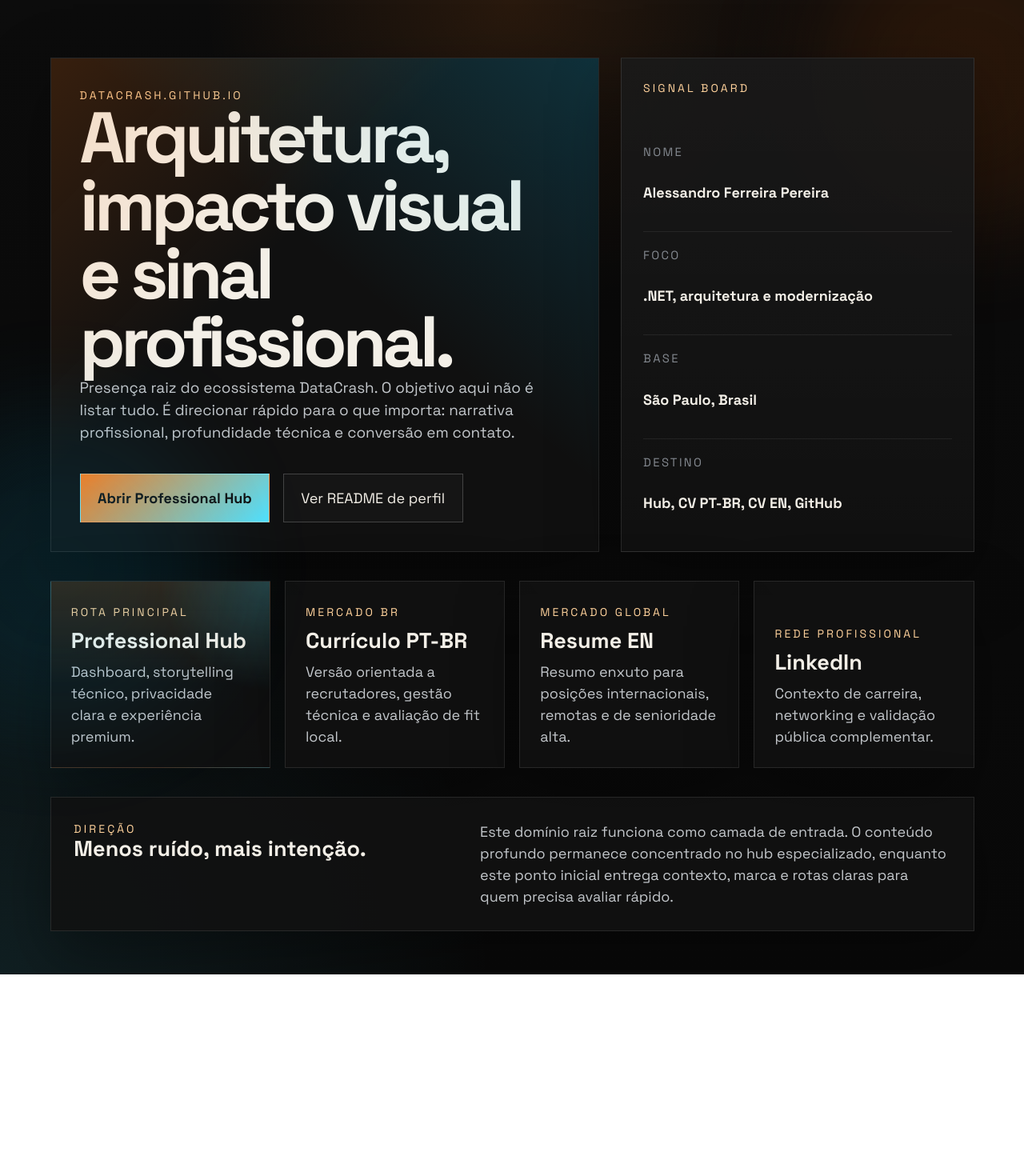
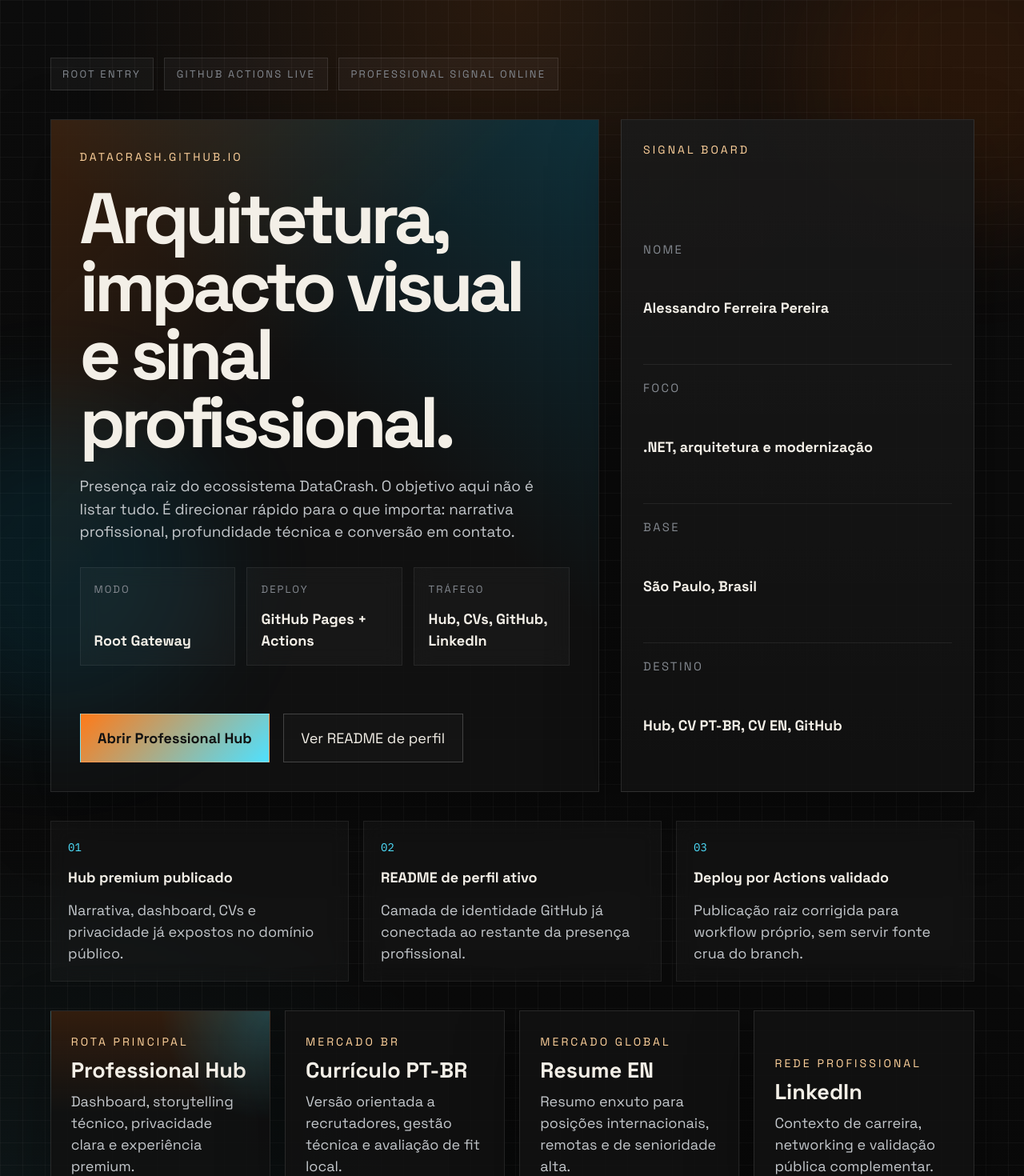
Before and after one commit to DataCrash/datacrash.github.io, a React (Vite) app: page / in a window 1280 px wide. Shown: the top 1470 px of the page at 80% size. Before the commit the page ends 1218 px from the top, so only its background shows below. Built offline with nearby package versions, Linux system fonts and the light colour scheme.

Commit message:
feat: refine root landing control-room aesthetic

```diff
--- a/src/App.css
+++ b/src/App.css
@@ -3,6 +3,24 @@
   display: grid;
   gap: 2rem;
   padding: 4rem 1.25rem 3rem;
+}
+
+.topbar,
+.closing-note {
+  display: flex;
+  flex-wrap: wrap;
+  gap: 0.75rem;
+}
+
+.topbar span,
+.closing-note span {
+  border: 1px solid var(--border);
+  background: rgba(255, 255, 255, 0.035);
+  padding: 0.55rem 0.8rem;
+  text-transform: uppercase;
+  letter-spacing: 0.18em;
+  font-size: 0.72rem;
+  color: var(--muted);
 }
 
 .shell::before,
@@ -56,6 +74,13 @@
   justify-content: space-between;
 }
 
+.hero-stack {
+  position: relative;
+  z-index: 1;
+  display: grid;
+  gap: 1.3rem;
+}
+
 .hero-copy::before {
   content: "";
   position: absolute;
@@ -79,6 +104,35 @@
 .lede {
   max-width: 38rem;
   font-size: 1.05rem;
+}
+
+.hero-metrics {
+  display: grid;
+  grid-template-columns: repeat(3, minmax(0, 1fr));
+  gap: 0.8rem;
+  margin-top: 0.35rem;
+}
+
+.hero-metrics div,
+.proof-card {
+  border: 1px solid var(--border-soft);
+  background: rgba(255, 255, 255, 0.03);
+  backdrop-filter: blur(12px);
+}
+
+.hero-metrics div {
+  min-height: 6.5rem;
+  padding: 0.95rem;
+  display: grid;
+  align-content: space-between;
+  gap: 0.75rem;
+}
+
+.metric-label {
+  font-size: 0.72rem;
+  text-transform: uppercase;
+  letter-spacing: 0.16em;
+  color: var(--muted);
 }
 
 .cta-row {
@@ -148,6 +202,26 @@
   color: var(--muted);
 }
 
+.proof-strip {
+  display: grid;
+  grid-template-columns: repeat(3, minmax(0, 1fr));
+  gap: 1rem;
+}
+
+.proof-card {
+  min-height: 10.5rem;
+  padding: 1.2rem;
+  display: grid;
+  align-content: start;
+  gap: 0.75rem;
+}
+
+.proof-index {
+  font-size: 0.78rem;
+  font-family: var(--mono);
+  color: var(--accent-cool);
+}
+
 .routes {
   display: grid;
   grid-template-columns: repeat(4, minmax(0, 1fr));
@@ -186,10 +260,16 @@
   padding: 1.6rem;
 }
 
+.closing-note {
+  justify-content: space-between;
+}
+
 @media (max-width: 980px) {
   .hero-grid,
   .manifesto,
-  .routes {
+  .routes,
+  .proof-strip,
+  .hero-metrics {
     grid-template-columns: 1fr 1fr;
   }
 
@@ -208,6 +288,8 @@
     padding: 1.35rem;
   }
 
+  .hero-metrics,
+  .proof-strip,
   .routes,
   .manifesto {
     grid-template-columns: 1fr;
@@ -221,4 +303,8 @@
   .secondary-link {
     width: 100%;
   }
+
+  .closing-note {
+    justify-content: flex-start;
+  }
 }
--- a/src/App.tsx
+++ b/src/App.tsx
@@ -3,15 +3,37 @@ import "./App.css";
 function App() {
   return (
     <main className="shell">
+      <section className="topbar" aria-label="Status do domínio raiz">
+        <span>Root Entry</span>
+        <span>GitHub Actions Live</span>
+        <span>Professional Signal Online</span>
+      </section>
+
       <section className="hero-grid">
         <div className="hero-copy">
+          <div className="hero-stack">
             <p className="eyebrow">datacrash.github.io</p>
             <h1>Arquitetura, impacto visual e sinal profissional.</h1>
             <p className="lede">
-            Presença raiz do ecossistema DataCrash. O objetivo aqui não é listar
-            tudo. É direcionar rápido para o que importa: narrativa
+              Presença raiz do ecossistema DataCrash. O objetivo aqui não é
+              listar tudo. É direcionar rápido para o que importa: narrativa
               profissional, profundidade técnica e conversão em contato.
             </p>
+
+            <div className="hero-metrics" aria-label="Indicadores principais">
+              <div>
+                <span className="metric-label">Modo</span>
+                <strong>Root Gateway</strong>
+              </div>
+              <div>
+                <span className="metric-label">Deploy</span>
+                <strong>GitHub Pages + Actions</strong>
+              </div>
+              <div>
+                <span className="metric-label">Tráfego</span>
+                <strong>Hub, CVs, GitHub, LinkedIn</strong>
+              </div>
+            </div>
 
             <div className="cta-row">
               <a
@@ -30,6 +52,7 @@ function App() {
               >
                 Ver README de perfil
               </a>
+            </div>
           </div>
         </div>
 
@@ -52,6 +75,33 @@ function App() {
             <strong>Hub, CV PT-BR, CV EN, GitHub</strong>
           </div>
         </aside>
+      </section>
+
+      <section className="proof-strip" aria-label="Prova operacional">
+        <div className="proof-card">
+          <span className="proof-index">01</span>
+          <strong>Hub premium publicado</strong>
+          <p>
+            Narrativa, dashboard, CVs e privacidade já expostos no domínio
+            público.
+          </p>
+        </div>
+        <div className="proof-card">
+          <span className="proof-index">02</span>
+          <strong>README de perfil ativo</strong>
+          <p>
+            Camada de identidade GitHub já conectada ao restante da presença
+            profissional.
+          </p>
+        </div>
+        <div className="proof-card">
+          <span className="proof-index">03</span>
+          <strong>Deploy por Actions validado</strong>
+          <p>
+            Publicação raiz corrigida para workflow próprio, sem servir fonte
+            crua do branch.
+          </p>
+        </div>
       </section>
 
       <section className="routes" aria-label="Rotas principais">
@@ -123,6 +173,12 @@ function App() {
           avaliar rápido.
         </p>
       </section>
+
+      <footer className="closing-note">
+        <span>DataCrash</span>
+        <span>Forward-only delivery</span>
+        <span>Root domain operational</span>
+      </footer>
     </main>
   );
 }
--- a/src/index.css
+++ b/src/index.css
@@ -43,6 +43,10 @@ body {
   margin: 0;
   min-width: 320px;
   min-height: 100vh;
+  background-image:
+    linear-gradient(rgba(255, 255, 255, 0.035) 1px, transparent 1px),
+    linear-gradient(90deg, rgba(255, 255, 255, 0.035) 1px, transparent 1px);
+  background-size: 28px 28px;
 }
 
 a {
@@ -79,6 +83,10 @@ p {
   margin: 0;
 }
 
+strong {
+  font-weight: 600;
+}
+
 @media (max-width: 720px) {
   :root {
     font-size: 16px;
```
Lines whose indentation alone changed are shown as unchanged.
